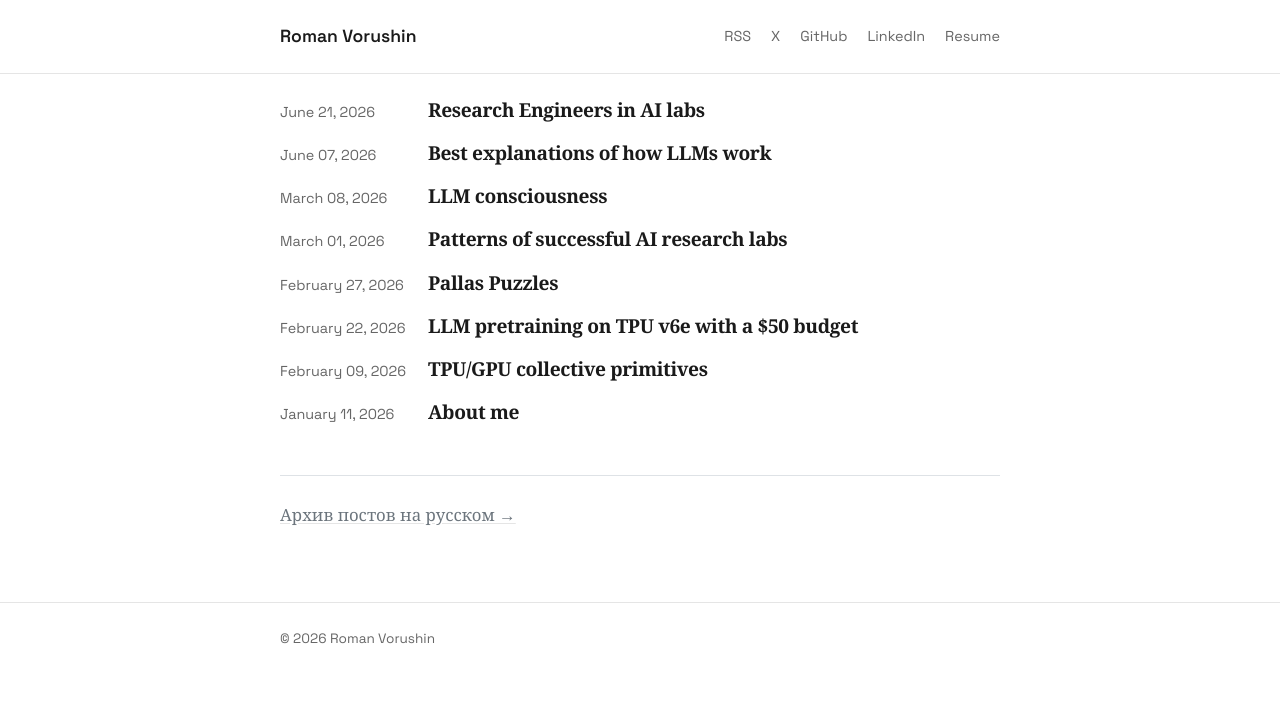
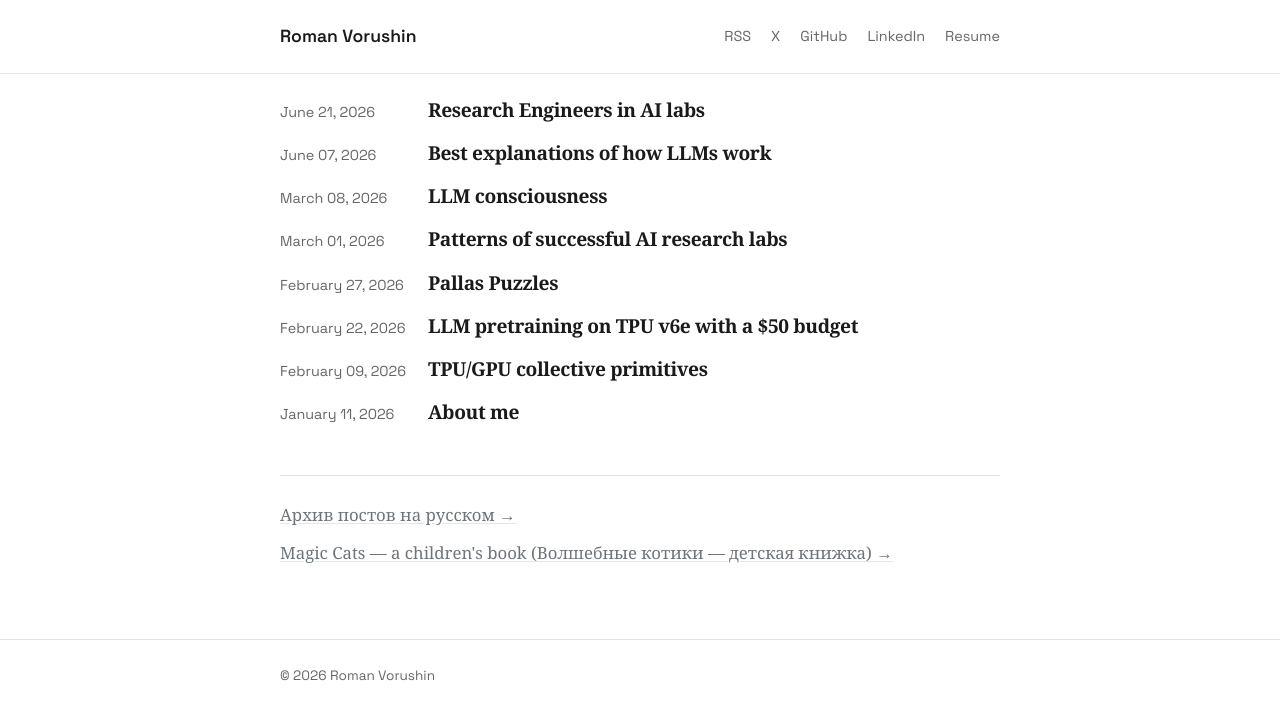
Before and after one commit to vorushin/vorushin.github.io, a Jekyll site: the page built from index.html, in a window 1280 px wide. Shown: the top 720 px of the page. Built offline with Jekyll 4.4.1, drawn with Linux system fonts in a browser that asks for light colours.

Commit message:
Show full vorushin.github.io in book header; link magic-cats from homepage
Co-Authored-By: Claude Fable 5 <noreply@anthropic.com>

```diff
--- a/books/magic-cats.html
+++ b/books/magic-cats.html
@@ -7,7 +7,7 @@ image: /img/magic-cats/cover.jpg
 ---
 {% assign book = site.data.magic_cats %}
 <nav class="mc-topbar">
-  <a class="mc-home" href="/">← vorushin.io</a>
+  <a class="mc-home" href="/">← vorushin.github.io</a>
   <div class="mc-langs" role="group" aria-label="Language / Sprache / Язык">
     <button type="button" data-set-lang="en" aria-pressed="true" aria-label="English">EN</button>
     <button type="button" data-set-lang="de" aria-pressed="false" aria-label="Deutsch">DE</button>
--- a/index.html
+++ b/index.html
@@ -20,3 +20,6 @@ layout: default
 <div class="mt-5 pt-4 border-top">
   <a href="/ru/" class="text-secondary">Архив постов на русском &rarr;</a>
 </div>
+<div class="mt-2">
+  <a href="/books/magic-cats" class="text-secondary">Magic Cats — a children's book (Волшебные котики — детская книжка) &rarr;</a>
+</div>
```
